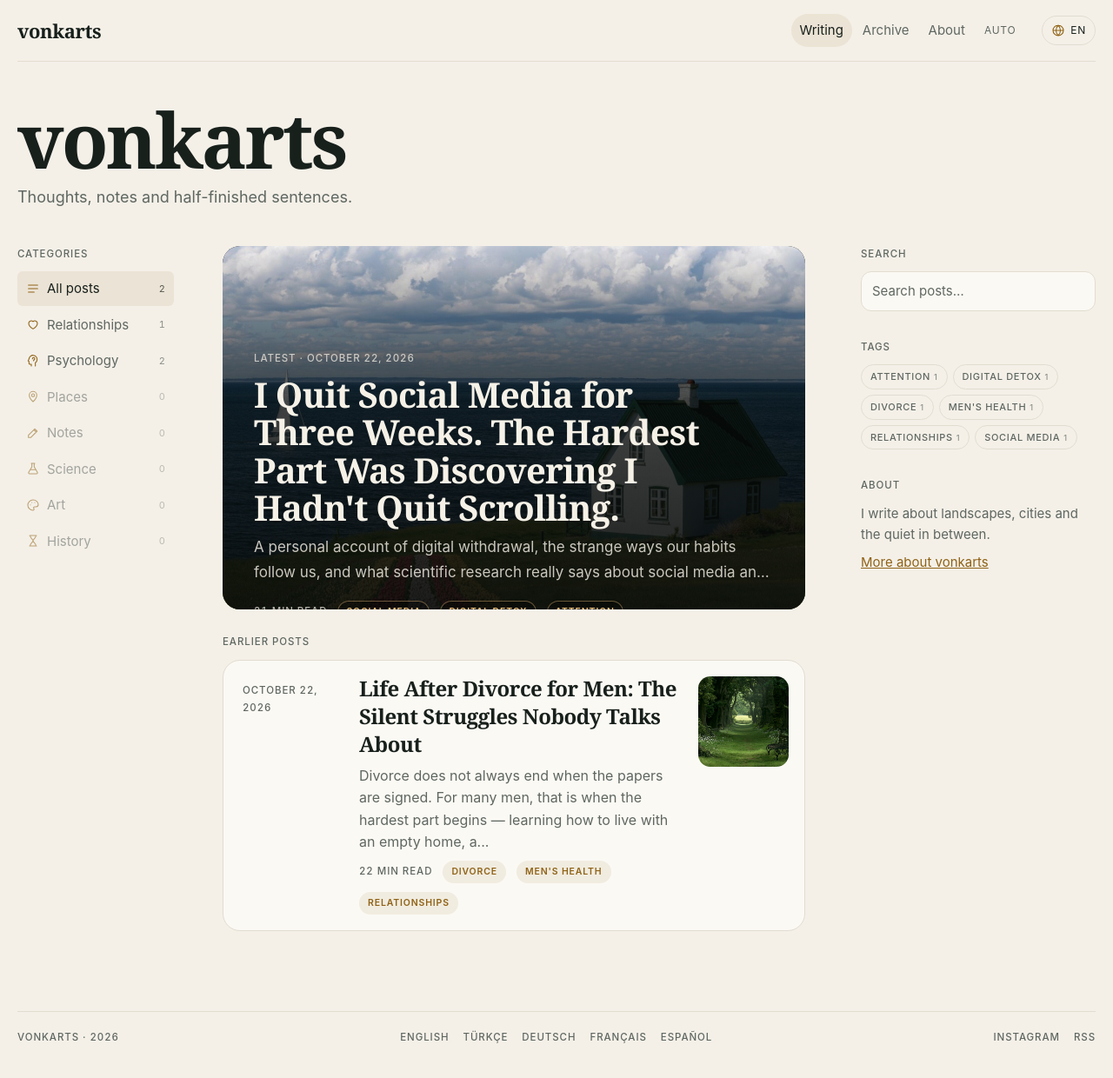
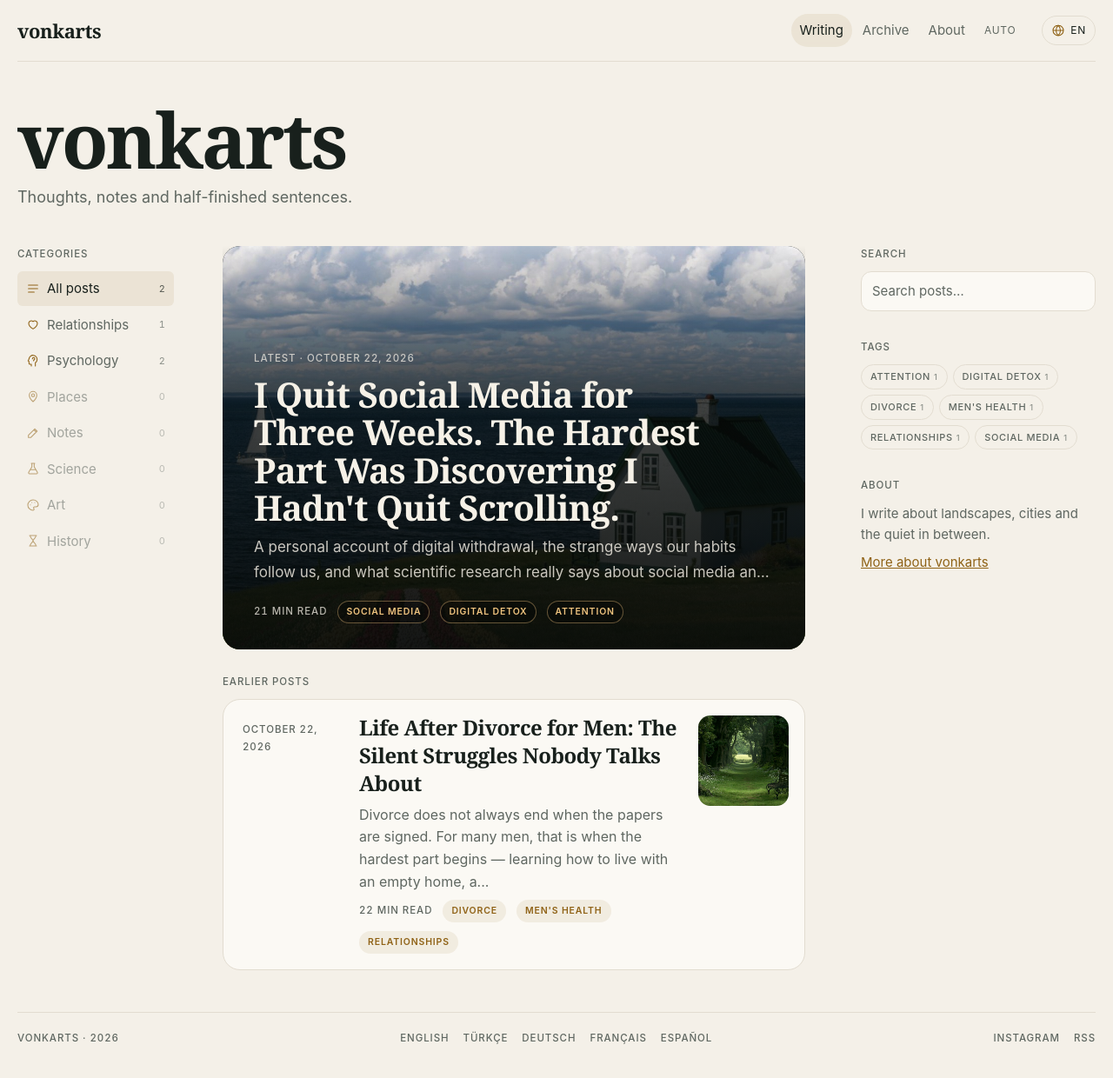
Before and after one commit to vonkarts/vonkarts.github.io, a Jekyll site: the page built from index.html, in a window 1280 px wide and 1252 px high. Shown: the top 1240 px of the window at 87% size. Built offline with Jekyll 4.4.1, drawn with Linux system fonts in a browser that asks for light colours.

Commit message:
Featured card grows with long text (no clipped tags); tighter mobile post cards
Co-Authored-By: Claude Opus 5.5 <noreply@anthropic.com>
Claude-Session: https://claude.ai/code/session_01HayH8JCZQBzi5F45oJrDMF

```diff
--- a/_includes/style.css
+++ b/_includes/style.css
@@ -272,11 +272,11 @@ footer{border-top:1px solid var(--line);padding-top:20px;display:flex;justify-co
 
 /* Öne çıkan yazı: başlık fotoğrafın üstünde */
 .featured{border-bottom:0;padding-bottom:0;margin-bottom:28px}
-.featured.has-cover{position:relative;display:grid;grid-template-columns:minmax(0,1fr);gap:0;align-items:end;aspect-ratio:4/5;border-radius:var(--r);overflow:hidden;background:#0b0f0d;isolation:isolate}
-.featured.has-cover > a:first-child{position:absolute;inset:0;z-index:0}
+.featured.has-cover{position:relative;display:grid;grid-template-columns:minmax(0,1fr);gap:0;align-items:end;aspect-ratio:4/5;border-radius:var(--r);background:#0b0f0d;isolation:isolate}
+.featured.has-cover > a:first-child{position:absolute;inset:0;z-index:0;border-radius:inherit;overflow:hidden}
 .featured.has-cover .cover{height:100%;aspect-ratio:auto;border-radius:0;transition:transform .6s ease}
 .featured.has-cover:hover .cover{transform:scale(1.025)}
-.featured.has-cover .featured-text{position:relative;z-index:1;padding:96px 22px 22px;gap:10px;color:#f3eee4;
+.featured.has-cover .featured-text{position:relative;z-index:1;border-radius:0 0 var(--r) var(--r);padding:96px 22px 22px;gap:10px;color:#f3eee4;
   background:linear-gradient(to top,rgba(6,9,8,.94) 0%,rgba(6,9,8,.75) 60%,rgba(6,9,8,0) 100%)}
 .featured.has-cover .t{color:#f6f1e7;font-size:clamp(27px,7vw,40px)}
 .featured.has-cover .t:hover{color:#f0c47f}
@@ -295,7 +295,13 @@ footer{border-top:1px solid var(--line);padding-top:20px;display:flex;justify-co
 .item{background:var(--surface);border:1px solid var(--line);border-radius:var(--r);padding:18px 18px 18px 22px;transition:border-color .2s,transform .2s}
 .item:hover{border-color:color-mix(in srgb,var(--accent) 45%,var(--line))}
 .thumb{border-radius:var(--rs);width:104px}
-@media (max-width:600px){.item{padding:14px 14px 14px 18px}.thumb{width:80px}.item a.t{font-size:21px}}
+@media (max-width:600px){
+  .item{padding:14px 14px 14px 16px;gap:4px 14px}.thumb{width:76px}
+  .item a.t{font-size:19px;line-height:1.22}
+  .item p{font-size:15px;display:-webkit-box;-webkit-line-clamp:2;-webkit-box-orient:vertical;overflow:hidden}
+  .featured.has-cover .featured-text{padding:88px 18px 18px}
+  .featured.has-cover p{-webkit-line-clamp:2}
+}
 
 /* Yazı sayfası */
 .post-cover{border-radius:var(--r)}
```
